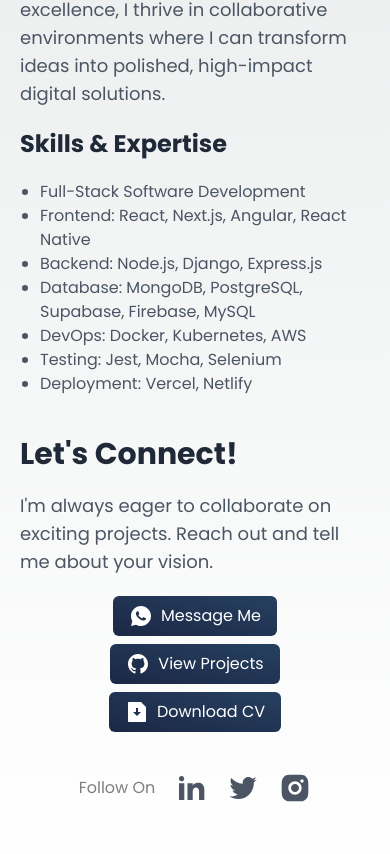
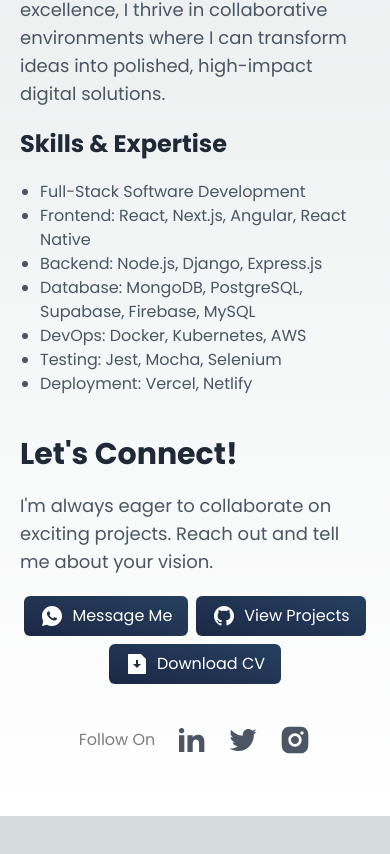
Before and after one commit to hadi-razal/hadirazal-porfolio, a Next.js app: page / in a window 390 px wide. Shown: the part 1189-2043 px from the top of the page. After the commit the page ends 2005 px from the top, so only its background shows below. Built offline with nearby package versions, Linux system fonts and the light colour scheme.

Commit message:
responsive updates

```diff
--- a/app/page.tsx
+++ b/app/page.tsx
@@ -161,7 +161,7 @@
           >
             I&apos;m always eager to collaborate on exciting projects. Reach out and tell me about your vision.
           </motion.p>
-          <div className="flex flex-col gap-2 items-center md:flex-row md:items-center mt-5">
+          <div className="flex flex-wrap gap-2 items-center md:justify-start justify-center md:flex-row md:items-center mt-5">
             <motion.a
               whileHover={{ scale: 1.05 }}
               initial={{ y: -20, opacity: 0 }}
```
